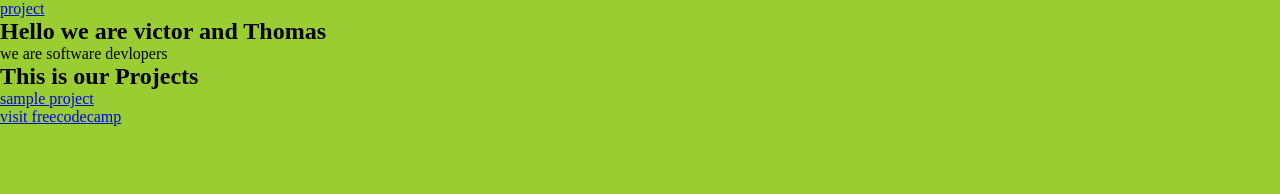
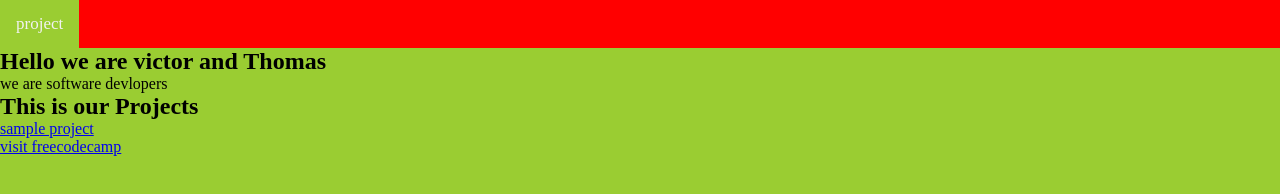
Before and after one commit to Tommy007U/Persolnal_portofolio, a plain HTML site: page index.html in a window 1280 px wide. Drawn offline with Linux system fonts and the light colour scheme.

Commit message:
navbar designing

```diff
--- a/index.html
+++ b/index.html
@@ -9,9 +9,9 @@
 </head>
 <body>
         <nav id="navbar">
-            <ul>
-                <li><a href="#project-tile">project</a></li>
-            </ul>
+
+                <a href="#project-tile">project</a>
+
         </nav>
     <section id="welcome-section">
         <h1>Hello we are victor and Thomas </h1>
--- a/styles.css
+++ b/styles.css
@@ -8,7 +8,7 @@
     overflow: hidden;
     background-color: red;
 }
-#navbar nav{
+#navbar a{
     float: left;
     color: #f2f2f2;
      text-align: center;
```
